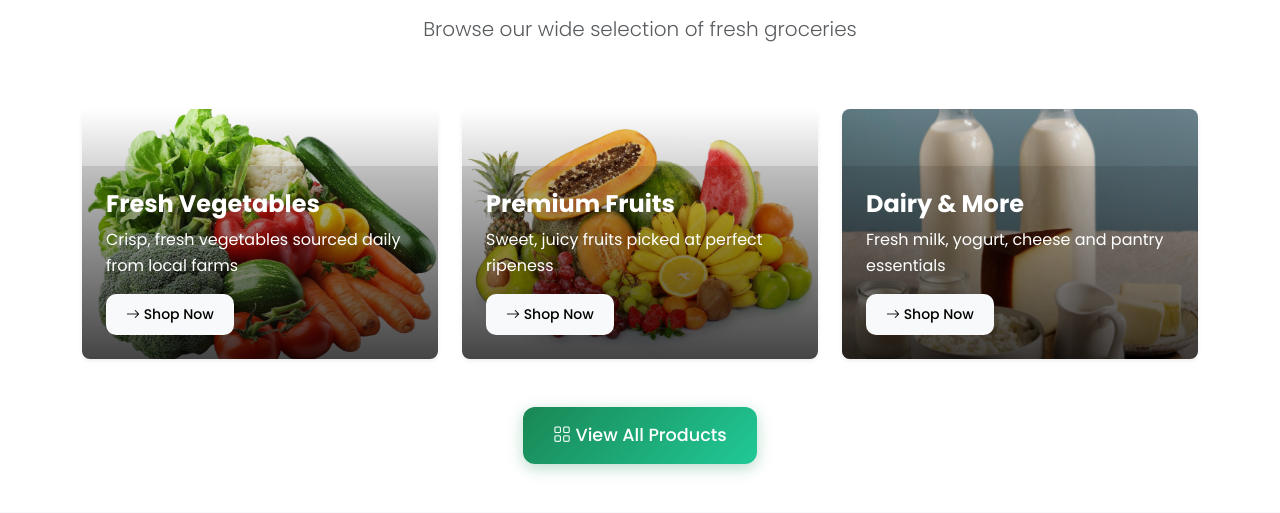
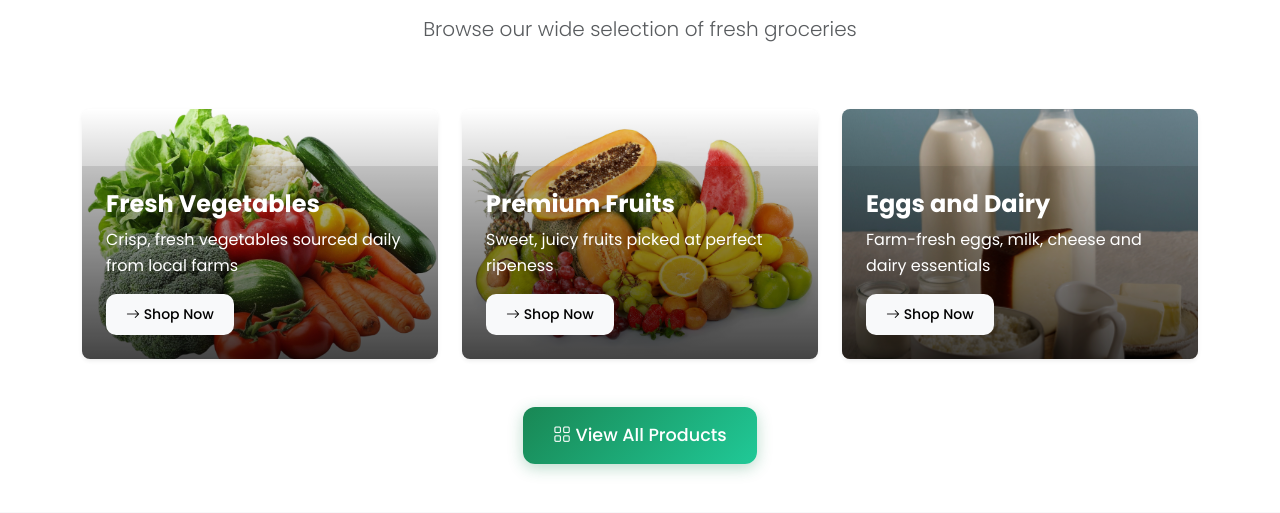
Before and after one commit to dmuchai/grocery-ecommerce, a Flask app: page / in a window 1280 px wide. Shown: the part 1608-2121 px from the top of the page. Run offline with Flask 3, Linux system fonts and the light colour scheme; data that the repository does not hold is empty; parts of the project's set-up code (start-up, migrations or seed data) failed here and were passed over.

Commit message:
Updated homepage to reflect the enhanced eggs and dairy category

```diff
--- a/templates/index.html
+++ b/templates/index.html
@@ -26,7 +26,7 @@
                             <form action="/search" method="GET" class="d-flex">
                                 <div class="input-group input-group-lg">
                                     <input type="text" class="form-control" name="q"
-                                           placeholder="Search for vegetables, fruits, dairy..."
+                                           placeholder="Search for vegetables, fruits, eggs and dairy..."
                                            aria-label="Search groceries">
                                     <button class="btn btn-warning" type="submit">
                                         <i class="bi bi-search"></i> Search
@@ -161,17 +161,17 @@
                 </div>
             </div>
 
-            <!-- Dairy -->
+            <!-- Eggs and Dairy -->
             <div class="col-lg-4 col-md-6">
                 <div class="category-card h-100 position-relative overflow-hidden rounded-3 shadow-sm">
-                    <a href="/category/dairy" class="text-decoration-none">
+                    <a href="/category/eggs-and-dairy" class="text-decoration-none">
                         <div class="category-image">
                             <img src="{{ url_for('static', filename='images/dairy.jpg') }}"
-                                 class="img-fluid w-100" alt="Dairy Products" style="height: 250px; object-fit: cover;">
+                                 class="img-fluid w-100" alt="Eggs and Dairy Products" style="height: 250px; object-fit: cover;">
                         </div>
                         <div class="category-overlay position-absolute bottom-0 start-0 w-100 p-4 text-white">
-                            <h4 class="fw-bold mb-2">Dairy & More</h4>
-                            <p class="mb-3">Fresh milk, yogurt, cheese and pantry essentials</p>
+                            <h4 class="fw-bold mb-2">Eggs and Dairy</h4>
+                            <p class="mb-3">Farm-fresh eggs, milk, cheese and dairy essentials</p>
                             <span class="btn btn-light btn-sm">
                                 <i class="bi bi-arrow-right"></i> Shop Now
                             </span>
```
